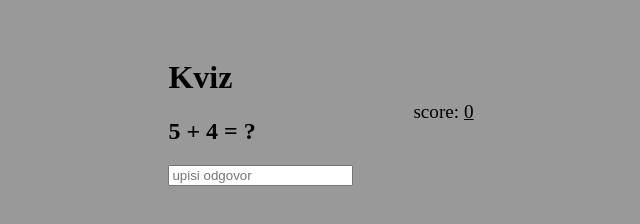
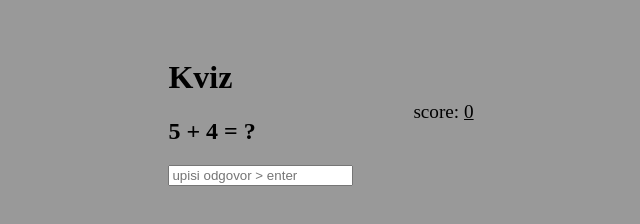
Before and after one commit to danilopetrovic/udemy-the-complete-javascript-course, a plain HTML site: page 5-advanced-JS/moje resenje/index.html in a window 1280 px wide. Shown: the full height of the page, 319-959 px from the left. Drawn offline with Linux system fonts and the light colour scheme.

Commit message:
mala ispravka

```diff
--- a/5-advanced-JS/moje resenje/index.html
+++ b/5-advanced-JS/moje resenje/index.html
@@ -10,7 +10,7 @@
 <div>
     <h1>Kviz</h1>
     <h2 id="pitanje"></h2>
-    <input type="text" id="odgovor" placeholder="upisi odgovor">
+    <input type="text" id="odgovor" placeholder="upisi odgovor > enter">
 </div>
 <div>
     <p>score: <span id="scoreCounter">0</span></p>
```
